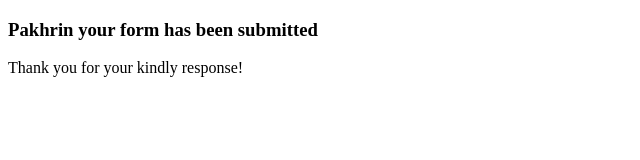
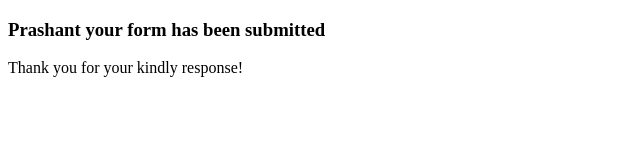
Before and after one commit to prashant4488/NewRepoCode, a plain HTML site: page html/formResp.html in a window 1280 px wide. Shown: the full height of the page, 0-640 px from the left. Drawn offline with Linux system fonts and the light colour scheme.

Commit message:
form submit msg

```diff
--- a/html/formResp.html
+++ b/html/formResp.html
@@ -8,7 +8,7 @@
 </head>
 
 <body>
- <h3>Pakhrin your form has been submitted</h3>
+ <h3>Prashant your form has been submitted</h3>
  <p>Thank you for your kindly response!</p>
 </body>
 
```
